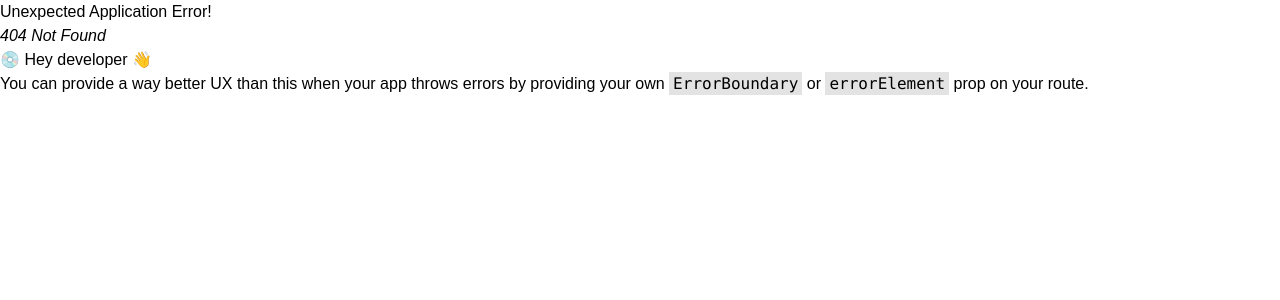
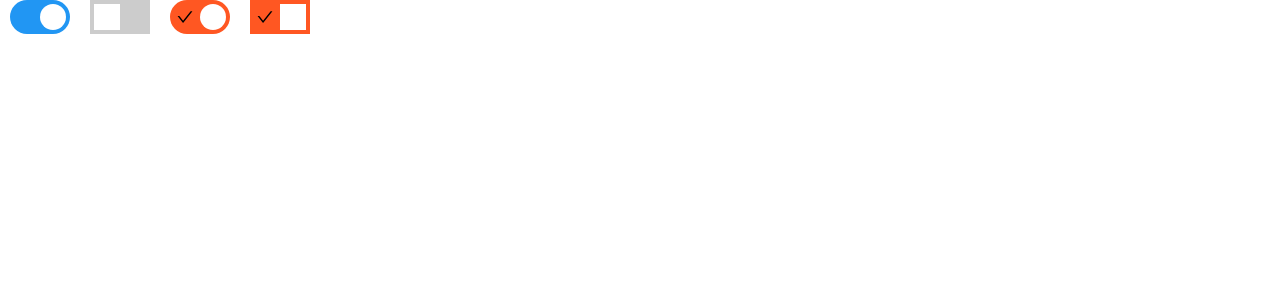
Before and after one commit to Nikhil1916/machine-coding, a React (Create React App) app: page /toggle in a window 1280 px wide. Before the commit this address had no page. Shown: the top 300 px of the page. Built offline with nearby package versions, Linux system fonts and the light colour scheme.

Commit message:
add learners bucket toggle component

```diff
--- a/package.json
+++ b/package.json
@@ -3,6 +3,7 @@
   "version": "0.1.0",
   "private": true,
   "dependencies": {
+    "@ant-design/icons": "^6.1.0",
     "@fortawesome/fontawesome-svg-core": "^6.7.2",
     "@fortawesome/free-brands-svg-icons": "^6.7.2",
     "@fortawesome/free-regular-svg-icons": "^6.7.2",
@@ -11,6 +12,8 @@
     "@testing-library/jest-dom": "^5.17.0",
     "@testing-library/react": "^13.4.0",
     "@testing-library/user-event": "^13.5.0",
+    "classnames": "^2.5.1",
+    "prop-types": "^15.8.1",
     "react": "^18.3.1",
     "react-dom": "^18.3.1",
     "react-router-dom": "^6.24.0",
--- a/src/App.js
+++ b/src/App.js
@@ -14,6 +14,7 @@ import Comments from './Components/RedditNestedComments/Comments';
 import Dashboard from './Components/Pagination2/Dashboard';
 import LiveChat from './Components/LiveChat/LiveChat';
 import SearchBar from './Components/SearchBar/SearchBar';
+import Test from './Components/learnersbucket/Toggle/Test';
 
 export const routes = [
   {
@@ -84,6 +85,11 @@ export const routes = [
     path: '/SearchBar',
     element: <SearchBar/>,
     name : "Googe Search Bar"
+   },
+   {
+    path:'/toggle',
+    element: <Test/>,
+    name: "learners bucket toggle"
    }
 
 ];
--- /dev/null
+++ b/src/Components/learnersbucket/Toggle/Test.js
@@ -0,0 +1,27 @@
+import React from "react";
+import ToggleSwitch from "./Toggle";
+import { CheckOutlined, CloseOutlined } from "@ant-design/icons";
+
+const Test = () => {
+  return <>
+    <ToggleSwitch name="abc" rounded={true} checked={true}/>
+    <ToggleSwitch name="abc" variant="success" />
+    <ToggleSwitch
+      name="abc"
+      rounded={true}
+      variant="danger"
+      defaultChecked={true}
+      checkedChildren={<CheckOutlined />}
+      unCheckedChildren={<CloseOutlined />}
+    />
+    <ToggleSwitch
+      name="abc"
+      defaultChecked={true}
+      variant="danger"
+      checkedChildren={<CheckOutlined />}
+      uncheckedChildren={<CloseOutlined />}
+    />
+  </>
+};
+
+export default Test;
--- /dev/null
+++ b/src/Components/learnersbucket/Toggle/Toggle.js
@@ -0,0 +1,98 @@
+import React, { useState } from "react";
+import PropTypes from "prop-types";
+import cx from "classnames";
+import styles from "./styles.css";
+
+const ToggleSwitch = ({
+  checked,
+  defaultChecked,
+  name,
+  onChange,
+  rounded,
+  checkedChildren,
+  unCheckedChildren,
+  className,
+  variant,
+  innerRef,
+}) => {
+  const [_checked, setChecked] = useState(defaultChecked || checked || false);
+  const handleChange = (e) => {
+    // console.log(e?.target);
+    const { checked } = e?.target;
+    setChecked(checked);
+    onChange &&
+      onChange({
+        name,
+        checked,
+      });
+  };
+
+  const _className = cx("wrapper", className);
+  const _slideClassName = cx("slider", variant, {
+    ["round"]: rounded,
+  });
+
+  const _checkedChildrenClassName = cx("children", "checked", {
+    ["visible"]: _checked,
+  });
+
+  const _uncheckedChildrenClassName = cx("children", "unchecked", {
+    ["visible"]: !_checked,
+  });
+
+  return (
+    <span className={_className}>
+      <span className="switch">
+        <input
+          type="checkbox"
+          checked={_checked}
+          onChange={handleChange}
+          name={name}
+          ref={innerRef}
+        />
+
+        <span className={_slideClassName}>
+          <span className={_checkedChildrenClassName}>
+            {checkedChildren || null}
+          </span>
+
+          <span className={_uncheckedChildrenClassName}>
+            {unCheckedChildren || null}
+          </span>
+        </span>
+      </span>
+    </span>
+  );
+};
+
+ToggleSwitch.propTypes = {
+  name: PropTypes.string,
+  defaultChecked: PropTypes.bool,
+  onChange: PropTypes.func,
+  checked: PropTypes.bool,
+  className: PropTypes.string,
+  rounded: PropTypes.bool,
+  variant: PropTypes.oneOf(["primary", "success", "danger"]),
+  checkedChildren: PropTypes.oneOfType([
+    PropTypes.number,
+    PropTypes.string,
+    PropTypes.element,
+  ]),
+  uncheckedChildren: PropTypes.oneOfType([
+    PropTypes.string,
+    PropTypes.number,
+    PropTypes.element,
+  ]),
+  innerRef: PropTypes.instanceOf(Element),
+};
+
+
+ToggleSwitch.defaultProps = {
+    defaultChecked: false,
+    checked: false,
+    variant: "primary"
+}
+
+export default React.forwardRef((props, ref)=>{
+    return <ToggleSwitch {...props} innerRef={ref} />
+})
--- /dev/null
+++ b/src/Components/learnersbucket/Toggle/styles.css
@@ -0,0 +1,107 @@
+.wrapper {
+    display: inline-flex;
+    margin: 0 10px;
+}
+
+.switch {
+    position: relative;
+    display: inline-block;
+    width: 60px;
+    height: 34px;
+}
+
+.switch input {
+    opacity: 0;
+    z-index: 1;
+    width: 100%;
+    height: 100%;
+    position: relative;
+    cursor: pointer;
+}
+
+.slider {
+    position: absolute;
+    top: 0;
+    left: 0;
+    right: 0;
+    bottom: 0;
+    background-color: #ccc;
+     -webkit-transition: 0.4s;
+  transition: 0.4s;
+}
+
+.slider::before {
+    position: absolute;
+    content: "";
+    height: 26px;
+    width: 26px;
+    left: 4px;
+    /* top: 0px; */
+    bottom: 4px;
+    background-color: white;
+    -webkit-transition: 0.4s;
+    transition: 0.4s,
+}
+
+input:checked + .slider.primary {
+    background-color: #2196f3;
+}
+
+input:focus + .slider.primary {
+  box-shadow: 0 0 1px #2196f3;
+}
+
+input:checked + .slider.danger {
+  background-color: #ff5722;
+}
+
+input:focus + .slider.danger {
+  box-shadow: 0 0 1px #ff5722;
+}
+
+input:checked + .slider.success {
+  background-color: #7cb342;
+}
+
+input:focus + .slider.success {
+  box-shadow: 0 0 1px #7cb342;
+}
+
+input:checked + .slider:before {
+  -webkit-transform: translateX(26px);
+  -ms-transform: translateX(26px);
+  transform: translateX(26px);
+}
+
+
+.slider.round {
+    border-radius: 34px;
+}
+
+.slider.round::before {
+    border-radius: 34px;
+}
+
+.children {
+  position: absolute;
+  top: 52%;
+  height: 26px;
+  width: 26px;
+  text-align: center;
+  line-height: 26px;
+  transition: 0.12s;
+  opacity: 0;
+  transform: translateY(-50%);
+}
+
+.checked {
+  left: 2px;
+}
+
+.unchecked {
+  right: 2px;
+}
+
+.visible {
+  opacity: 1;
+}
```
Also changed, not shown: 1 other file (tests, documents, lock files or other folders).
